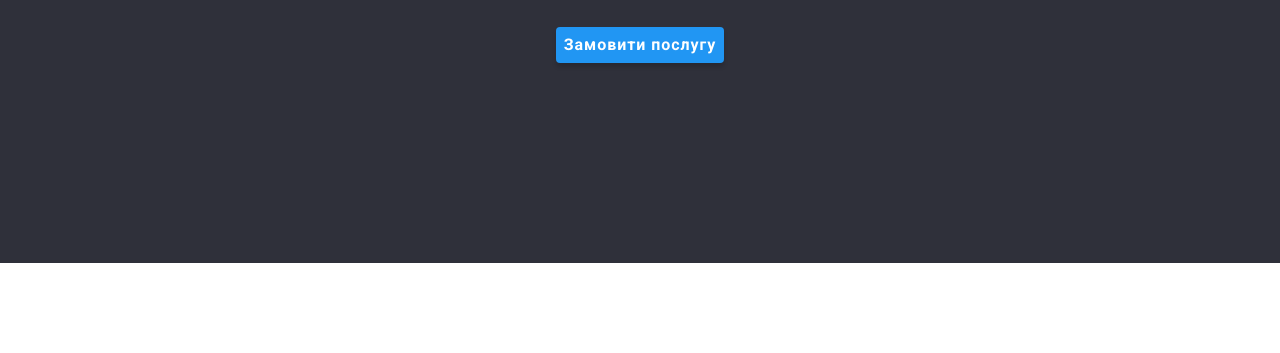
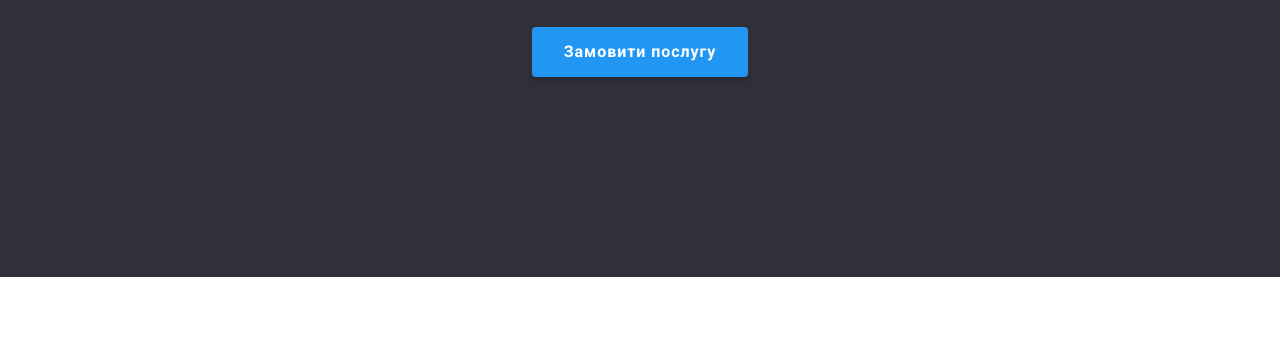
Before and after one commit to Bond4RS/goit-markup-hw-03, a plain HTML site: page index.html in a window 1280 px wide. Shown: the part 404-757 px from the top of the page. Drawn offline with Linux system fonts and the light colour scheme.

Commit message:
робота над помилками

```diff
--- a/css/styles.css
+++ b/css/styles.css
@@ -198,6 +198,8 @@ img {
   font-weight: 700;
   font-size: 16px;
   line-height: 1.88;
+  width: 216px;
+  height: 50px;
 }
 
 .hero-button:focus,
@@ -334,6 +336,7 @@ img {
 }
 
 .button.secondary {
+  padding: 6px 22px;
   color: var(--title-text-color);
   background-color: #f5f4fa;
   font-weight: 500;
```
